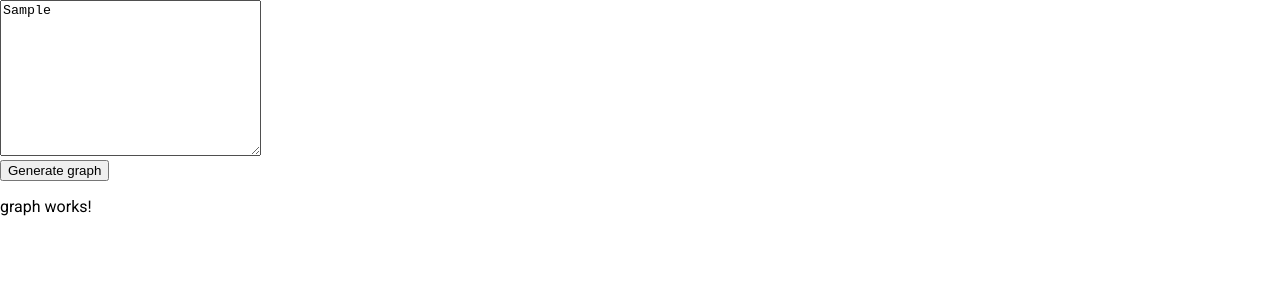
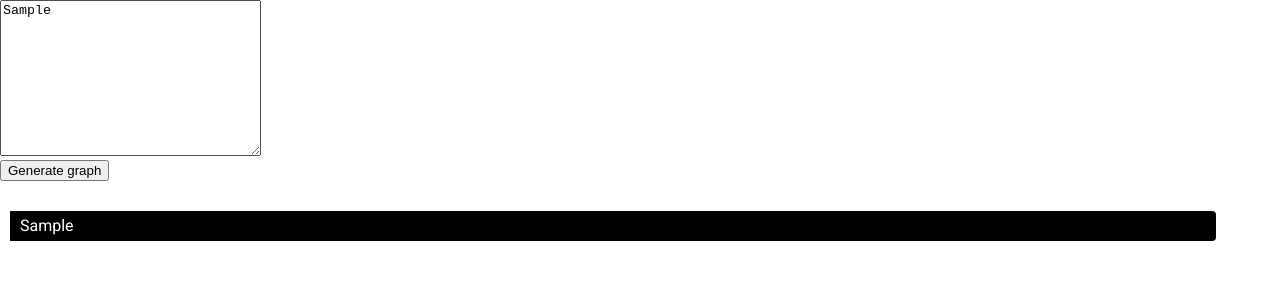
Before and after one commit to RyanPayso13/harpersconcierge, an Angular app: page / in a window 1280 px wide. Both pictures are taken after typing "Sample" into the empty fields and a click on the button "Generate graph". Shown: the top 300 px of the page. Built offline with nearby package versions, Linux system fonts and the light colour scheme.

Commit message:
rename graph to chart, add logic for calculating width, style chart

```diff
--- a/src/app/app.component.html
+++ b/src/app/app.component.html
@@ -1,4 +1,4 @@
 <div>
   <app-input></app-input>
-  <app-graph></app-graph>
+  <app-chart></app-chart>
 </div>
--- /dev/null
+++ b/src/app/chart/chart.component.html
@@ -0,0 +1,11 @@
+<div class="chart-container">
+  <ul class="chart-axis">
+    <li
+      *ngFor="let item of graphData | keyvalue"
+      class="chart-bar"
+      [style.width]="(item.value / totalWords) * 100 + '%'"
+    >
+      <span class="chart-label">{{ item.key }}</span>
+    </li>
+  </ul>
+</div>
--- /dev/null
+++ b/src/app/chart/chart.component.scss
@@ -0,0 +1,24 @@
+.chart-container {
+  width: 95%;
+}
+
+.chart-axis {
+  margin: 30px 0 0 10px;
+  padding: 0;
+}
+
+.chart-bar {
+  list-style: none;
+  $border-rad: 4px;
+  height: 30px;
+  margin-bottom: 10px;
+  background: black;
+  border-top-right-radius: $border-rad;
+  border-bottom-right-radius: $border-rad;
+}
+
+.chart-label {
+  padding-left: 10px;
+  line-height: 30px;
+  color: white;
+}
--- a/src/app/graph/graph.component.ts
+++ b/src/app/chart/chart.component.ts
@@ -3,19 +3,22 @@ import { Subscription } from "rxjs";
 import { WordService } from "../services/word.service";
 
 @Component({
-  selector: "app-graph",
-  templateUrl: "./graph.component.html",
-  styleUrls: ["./graph.component.scss"]
+  selector: "app-chart",
+  templateUrl: "./chart.component.html",
+  styleUrls: ["./chart.component.scss"]
 })
-export class GraphComponent implements OnInit {
+export class ChartComponent implements OnInit {
+  graphData: any = {};
+  totalWords: Number = 0;
   subscription: Subscription;
 
   constructor(private wordService: WordService) {
     this.subscription = this.wordService.getSentence().subscribe(sentence => {
       if (sentence) {
-        console.log(
-          this.wordService.convertSentenceForGraph(sentence.sentence)
+        this.graphData = this.wordService.convertSentenceForGraph(
+          sentence.sentence
         );
+        this.totalWords = Object.keys(this.graphData).length;
       }
     });
   }
--- a/src/app/core/core.module.ts
+++ b/src/app/core/core.module.ts
@@ -3,12 +3,12 @@ import { CommonModule } from "@angular/common";
 import { ReactiveFormsModule, FormsModule } from "@angular/forms";
 import { WordService } from "../services/word.service";
 import { InputComponent } from "../input/input.component";
-import { GraphComponent } from "../graph/graph.component";
+import { ChartComponent } from "../chart/chart.component";
 
 @NgModule({
-  declarations: [InputComponent, GraphComponent],
+  declarations: [InputComponent, ChartComponent],
   imports: [CommonModule, ReactiveFormsModule, FormsModule],
-  exports: [InputComponent, GraphComponent],
+  exports: [InputComponent, ChartComponent],
   providers: [WordService]
 })
 export class CoreModule {}
--- a/src/app/graph/graph.component.html
+++ /dev/null
@@ -1 +0,0 @@
-<p>graph works!</p>
--- a/src/app/services/word.service.ts
+++ b/src/app/services/word.service.ts
@@ -20,11 +20,12 @@ export class WordService {
 
   convertSentenceForGraph(sentence: string): Object {
     let wordCount = sentence
+      .trim()
       .split(" ")
       .filter(w => !this.excludedWordsList.includes(w.toLowerCase()))
-      .reduce(function(countMap, word) {
-        countMap[word] = ++countMap[word] || 1;
-        return countMap;
+      .reduce(function(acc, cur, idx, src) {
+        acc[cur] = ++acc[cur] || 1;
+        return acc;
       }, {});
 
     return wordCount;
```
Also changed, not shown: src/app/graph/graph.component.scss (deleted), 2 other files (tests, documents, lock files or other folders).
